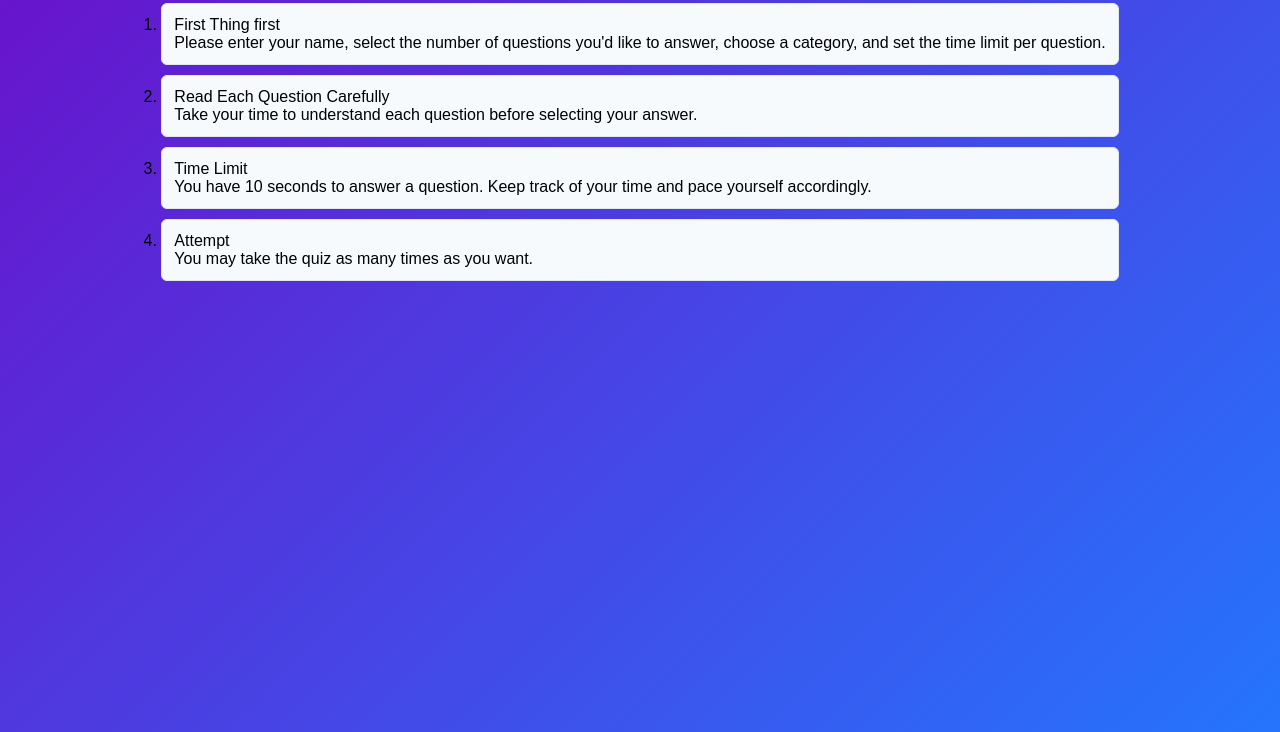
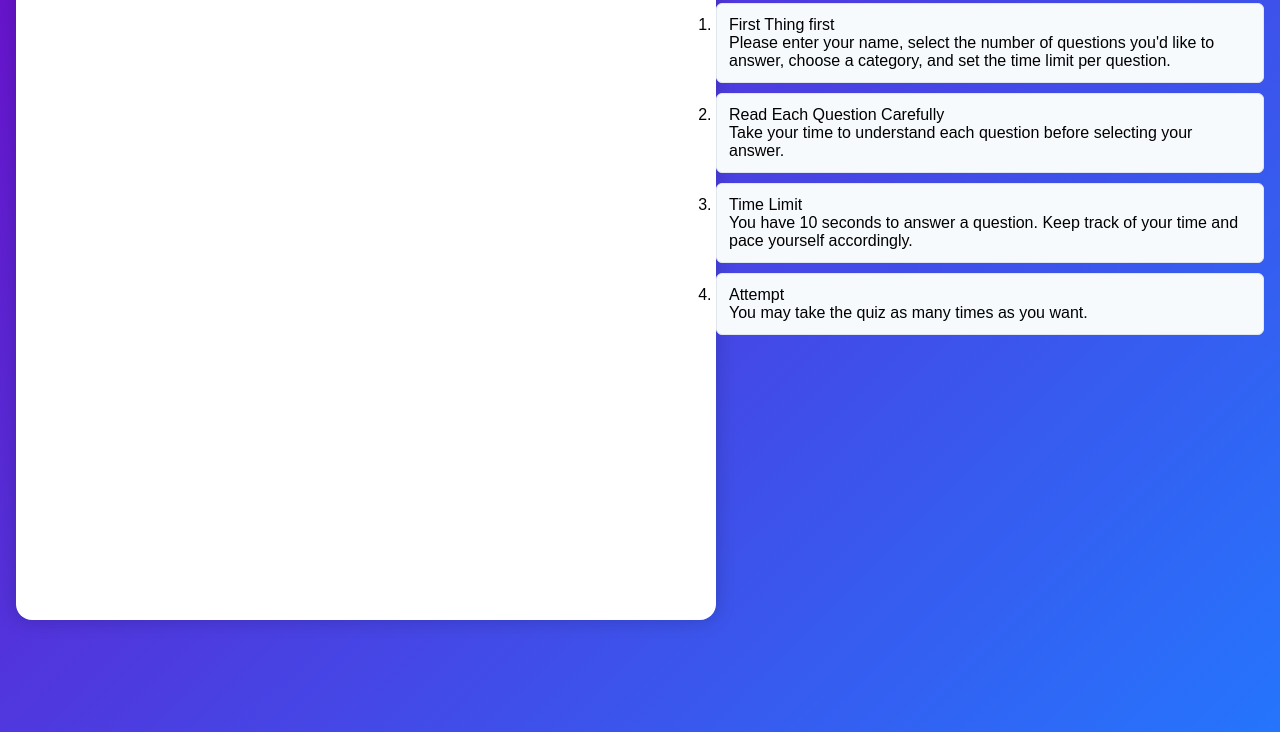
Before and after one commit to mikaelacodes/404-brains-not-found-quiz-app, a website: page instructions.html in a window 1280 px wide. Shown: the part 68-800 px from the top of the page. Drawn offline with Linux system fonts and the light colour scheme.

Commit message:
modified files

```diff
--- a/instructions.html
+++ b/instructions.html
@@ -7,11 +7,16 @@
     <link rel="stylesheet" href="styles/styles.css" />
   </head>
   <body>
+    <div class="card-container"></div>
     <div class="instruction-container">
       <div class="instruction-block">
         <h1>Instructions:</h1>
-        <ol >
-          <li><span>First Thing first</span><br/>Please enter your name, select the number of questions you'd like to answer, choose a category, and set the time limit per question.</li>
+        <ol>
+          <li>
+            <span>First Thing first</span><br />Please enter your name, select
+            the number of questions you'd like to answer, choose a category, and
+            set the time limit per question.
+          </li>
           <li>
             <span>Read Each Question Carefully</span><br />
             Take your time to understand each question before selecting your
@@ -19,11 +24,11 @@
           </li>
           <li>
             <span>Time Limit</span><br />
-            You have 10 seconds to answer a question. Keep track of your time and pace
-            yourself accordingly.
+            You have 10 seconds to answer a question. Keep track of your time
+            and pace yourself accordingly.
           </li>
           <li>
-            <span>Attempt</span><br/>
+            <span>Attempt</span><br />
             You may take the quiz as many times as you want.
           </li>
         </ol>
```
Also changed, not shown: index.html (+2 -0 lines).
